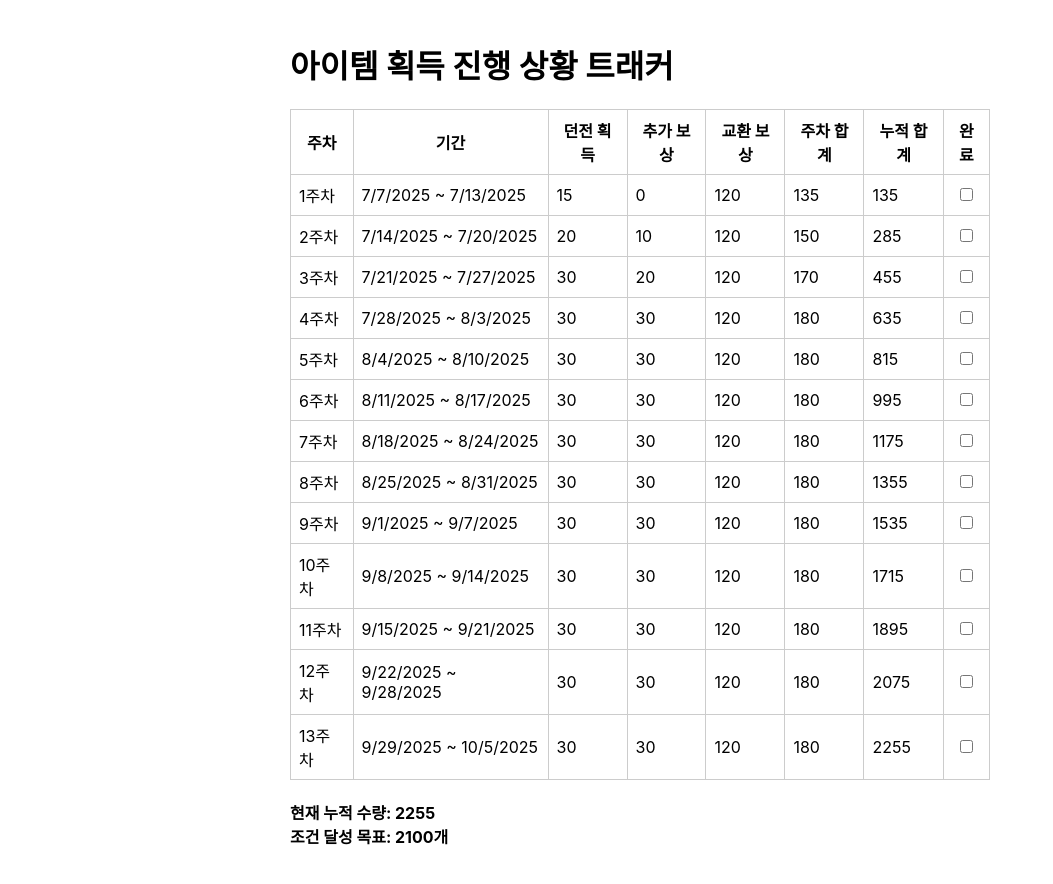
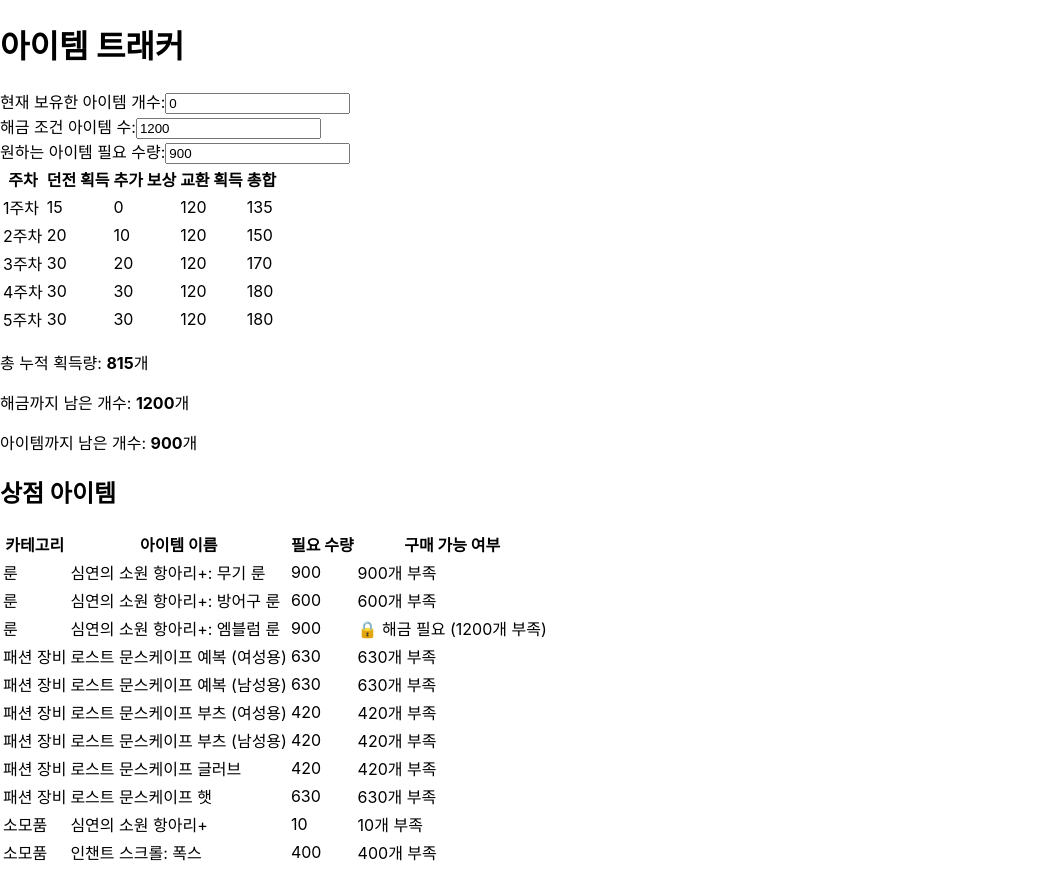
Before and after one commit to blondetanning/item-tracker, a React (Create React App) app: page / in a window 1280 px wide. Shown: the whole page, without its empty margins (0-1053 px from the left). Built offline with nearby package versions, Linux system fonts and the light colour scheme.

Commit message:
fix: 엠블럼 룬 해금 조건 코드 적용

```diff
--- a/src/App.js
+++ b/src/App.js
@@ -1,92 +1,134 @@
-import React, { useState } from "react";
+import { useState } from "react";
 
-const startDate = new Date("2025-07-07");
+export default function Home() {
+  const [weeklyData, setWeeklyData] = useState([
+    { week: 1, dungeon: 15, bonus: 0, exchange: 120 },
+    { week: 2, dungeon: 20, bonus: 10, exchange: 120 },
+    { week: 3, dungeon: 30, bonus: 20, exchange: 120 },
+    { week: 4, dungeon: 30, bonus: 30, exchange: 120 },
+    { week: 5, dungeon: 30, bonus: 30, exchange: 120 },
+  ]);
 
-function getWeekRange(week) {
-  const start = new Date(startDate);
-  start.setDate(start.getDate() + (week - 1) * 7);
-  const end = new Date(start);
-  end.setDate(end.getDate() + 6);
-  return `${start.toLocaleDateString()} ~ ${end.toLocaleDateString()}`;
-}
+  const [currentTotal, setCurrentTotal] = useState(0);
+  const [requiredForUnlock, setRequiredForUnlock] = useState(1200);
+  const [requiredForItem, setRequiredForItem] = useState(900);
 
-function calculateWeeklyRewards(week) {
-  if (week === 1) return { dungeon: 15, bonus: 0, exchange: 120 };
-  if (week === 2) return { dungeon: 20, bonus: 10, exchange: 120 };
-  if (week === 3) return { dungeon: 30, bonus: 20, exchange: 120 };
-  return { dungeon: 30, bonus: 30, exchange: 120 };
-}
+  const totalEarned = weeklyData.reduce(
+    (acc, w) => acc + w.dungeon + w.bonus + w.exchange,
+    0
+  );
 
-export default function App() {
-  const weeks = 13;
-  const [completedWeeks, setCompletedWeeks] = useState(Array(weeks).fill(false));
+  const remainingToUnlock = Math.max(0, requiredForUnlock - currentTotal);
+  const remainingToItem = Math.max(0, requiredForItem - Math.max(0, currentTotal - requiredForUnlock));
 
-  const rewards = [];
-  for (let i = 1; i <= weeks; i++) {
-    rewards.push(calculateWeeklyRewards(i));
-  }
-
-  const weeklyTotals = rewards.map(r => r.dungeon + r.bonus + r.exchange);
-
-  const cumulativeTotals = weeklyTotals.reduce((acc, curr, idx) => {
-    if (idx === 0) acc.push(curr);
-    else acc.push(acc[idx - 1] + curr);
-    return acc;
-  }, []);
-
-  const toggleComplete = idx => {
-    const newCompleted = [...completedWeeks];
-    newCompleted[idx] = !newCompleted[idx];
-    setCompletedWeeks(newCompleted);
-  };
+  const shopItems = [
+    { category: "룬", name: "심연의 소원 항아리+: 무기 룬", cost: 900 },
+    { category: "룬", name: "심연의 소원 항아리+: 방어구 룬", cost: 600 },
+    { category: "룬", name: "심연의 소원 항아리+: 엠블럼 룬", cost: 900, requireUnlock: true },
+    { category: "패션 장비", name: "로스트 문스케이프 예복 (여성용)", cost: 630 },
+    { category: "패션 장비", name: "로스트 문스케이프 예복 (남성용)", cost: 630 },
+    { category: "패션 장비", name: "로스트 문스케이프 부츠 (여성용)", cost: 420 },
+    { category: "패션 장비", name: "로스트 문스케이프 부츠 (남성용)", cost: 420 },
+    { category: "패션 장비", name: "로스트 문스케이프 글러브", cost: 420 },
+    { category: "패션 장비", name: "로스트 문스케이프 햇", cost: 630 },
+    { category: "소모품", name: "심연의 소원 항아리+", cost: 10 },
+    { category: "소모품", name: "인챈트 스크롤: 폭스", cost: 400 },
+  ];
 
   return (
-    <div style={{ maxWidth: 700, margin: "auto", padding: 20 }}>
-      <h1>아이템 획득 진행 상황 트래커</h1>
-      <table style={{ width: "100%", borderCollapse: "collapse", marginTop: 20 }}>
+    <main className="min-h-screen p-4 bg-gray-50 text-gray-900">
+      <div className="max-w-2xl mx-auto overflow-x-auto">
+        <h1 className="text-2xl font-bold mb-4">아이템 트래커</h1>
+
+        <div className="mb-6">
+          <label className="block mb-1 font-medium">현재 보유한 아이템 개수:</label>
+          <input
+            type="number"
+            className="w-full border px-3 py-2 rounded"
+            value={currentTotal}
+            onChange={(e) => setCurrentTotal(Number(e.target.value))}
+          />
+        </div>
+
+        <div className="mb-6">
+          <label className="block mb-1 font-medium">해금 조건 아이템 수:</label>
+          <input
+            type="number"
+            className="w-full border px-3 py-2 rounded"
+            value={requiredForUnlock}
+            onChange={(e) => setRequiredForUnlock(Number(e.target.value))}
+          />
+        </div>
+
+        <div className="mb-6">
+          <label className="block mb-1 font-medium">원하는 아이템 필요 수량:</label>
+          <input
+            type="number"
+            className="w-full border px-3 py-2 rounded"
+            value={requiredForItem}
+            onChange={(e) => setRequiredForItem(Number(e.target.value))}
+          />
+        </div>
+
+        <table className="w-full text-sm border min-w-[600px]">
           <thead>
-          <tr>
-            <th style={{ border: "1px solid #ccc", padding: 8 }}>주차</th>
-            <th style={{ border: "1px solid #ccc", padding: 8 }}>기간</th>
-            <th style={{ border: "1px solid #ccc", padding: 8 }}>던전 획득</th>
-            <th style={{ border: "1px solid #ccc", padding: 8 }}>추가 보상</th>
-            <th style={{ border: "1px solid #ccc", padding: 8 }}>교환 보상</th>
-            <th style={{ border: "1px solid #ccc", padding: 8 }}>주차 합계</th>
-            <th style={{ border: "1px solid #ccc", padding: 8 }}>누적 합계</th>
-            <th style={{ border: "1px solid #ccc", padding: 8 }}>완료</th>
+            <tr className="bg-gray-200">
+              <th className="border p-2">주차</th>
+              <th className="border p-2">던전 획득</th>
+              <th className="border p-2">추가 보상</th>
+              <th className="border p-2">교환 획득</th>
+              <th className="border p-2">총합</th>
             </tr>
           </thead>
           <tbody>
-          {rewards.map((r, idx) => (
-            <tr
-              key={idx}
-              style={{ backgroundColor: completedWeeks[idx] ? "#d4edda" : "white" }}
-            >
-              <td style={{ border: "1px solid #ccc", padding: 8 }}>{idx + 1}주차</td>
-              <td style={{ border: "1px solid #ccc", padding: 8 }}>
-                {getWeekRange(idx + 1)}
-              </td>
-              <td style={{ border: "1px solid #ccc", padding: 8 }}>{r.dungeon}</td>
-              <td style={{ border: "1px solid #ccc", padding: 8 }}>{r.bonus}</td>
-              <td style={{ border: "1px solid #ccc", padding: 8 }}>{r.exchange}</td>
-              <td style={{ border: "1px solid #ccc", padding: 8 }}>{weeklyTotals[idx]}</td>
-              <td style={{ border: "1px solid #ccc", padding: 8 }}>{cumulativeTotals[idx]}</td>
-              <td style={{ border: "1px solid #ccc", padding: 8, textAlign: "center" }}>
-                <input
-                  type="checkbox"
-                  checked={completedWeeks[idx]}
-                  onChange={() => toggleComplete(idx)}
-                />
+            {weeklyData.map((week) => (
+              <tr key={week.week} className="text-center">
+                <td className="border p-2">{week.week}주차</td>
+                <td className="border p-2">{week.dungeon}</td>
+                <td className="border p-2">{week.bonus}</td>
+                <td className="border p-2">{week.exchange}</td>
+                <td className="border p-2">
+                  {week.dungeon + week.bonus + week.exchange}
                 </td>
               </tr>
             ))}
           </tbody>
         </table>
-      <p style={{ marginTop: 20, fontWeight: "bold" }}>
-        <span>현재 누적 수량: {cumulativeTotals[cumulativeTotals.length - 1]}</span>
-        <br />
-        <span>조건 달성 목표: 2100개</span>
-      </p>
+
+        <div className="mt-6 text-base">
+          <p>총 누적 획득량: <strong>{totalEarned}</strong>개</p>
+          <p className="mt-1">해금까지 남은 개수: <strong>{remainingToUnlock}</strong>개</p>
+          <p className="mt-1">아이템까지 남은 개수: <strong>{remainingToItem}</strong>개</p>
         </div>
+
+        <h2 className="text-xl font-semibold mt-10 mb-4">상점 아이템</h2>
+        <table className="w-full text-sm border min-w-[600px]">
+          <thead>
+            <tr className="bg-gray-200">
+              <th className="border p-2">카테고리</th>
+              <th className="border p-2">아이템 이름</th>
+              <th className="border p-2">필요 수량</th>
+              <th className="border p-2">구매 가능 여부</th>
+            </tr>
+          </thead>
+          <tbody>
+            {shopItems.map((item, idx) => {
+              const canUnlock = !item.requireUnlock || currentTotal >= requiredForUnlock;
+              const isPurchasable = canUnlock && currentTotal >= item.cost;
+              return (
+                <tr key={idx} className="text-center">
+                  <td className="border p-2">{item.category}</td>
+                  <td className="border p-2">{item.name}</td>
+                  <td className="border p-2">{item.cost}</td>
+                  <td className="border p-2">
+                    {isPurchasable ? "✅ 구매 가능" : !canUnlock ? `🔒 해금 필요 (${requiredForUnlock - currentTotal}개 부족)` : `${item.cost - currentTotal}개 부족`}
+                  </td>
+                </tr>
+              );
+            })}
+          </tbody>
+        </table>
+      </div>
+    </main>
   );
 }
```
Lines whose indentation alone changed are shown as unchanged.
